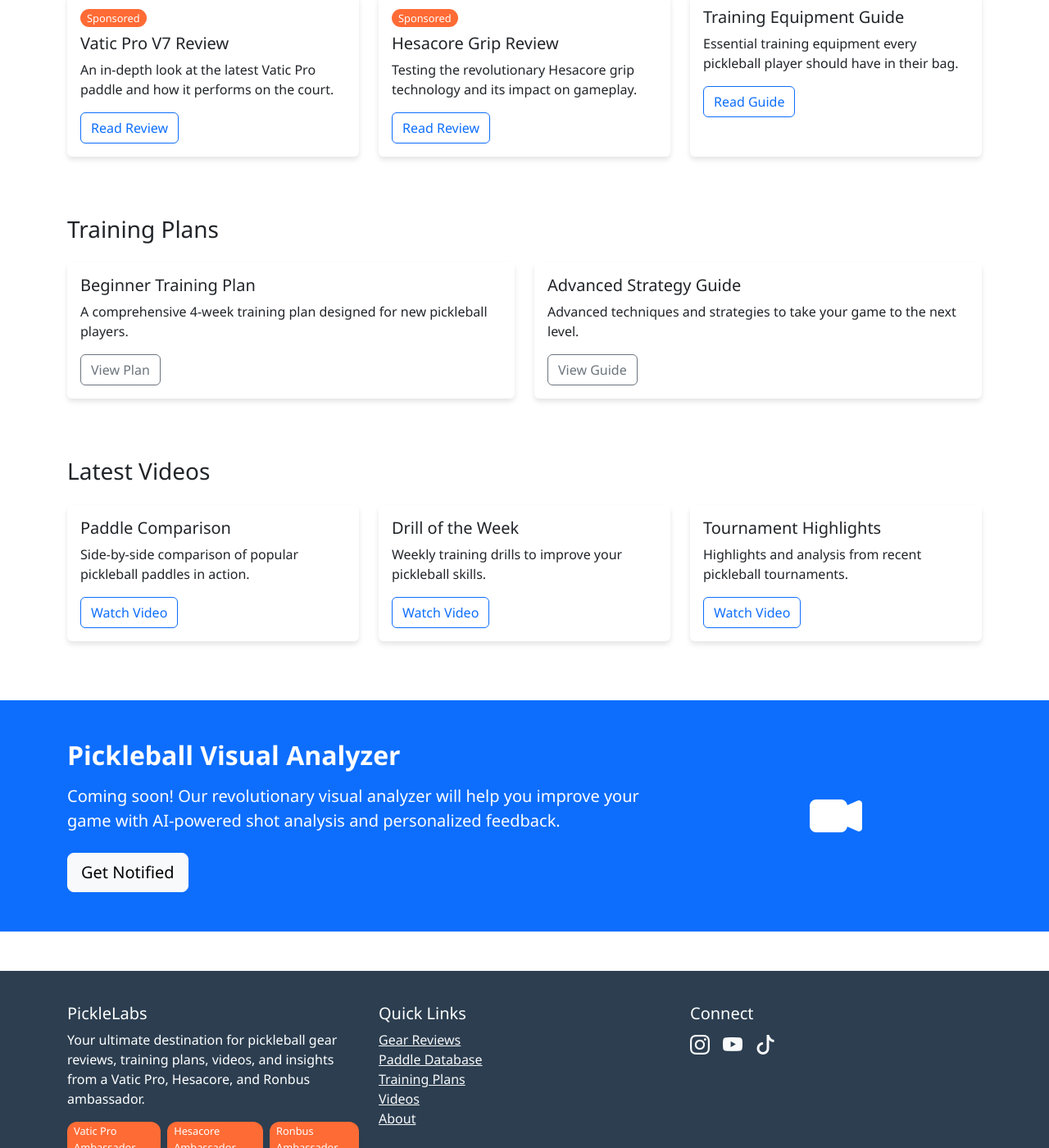
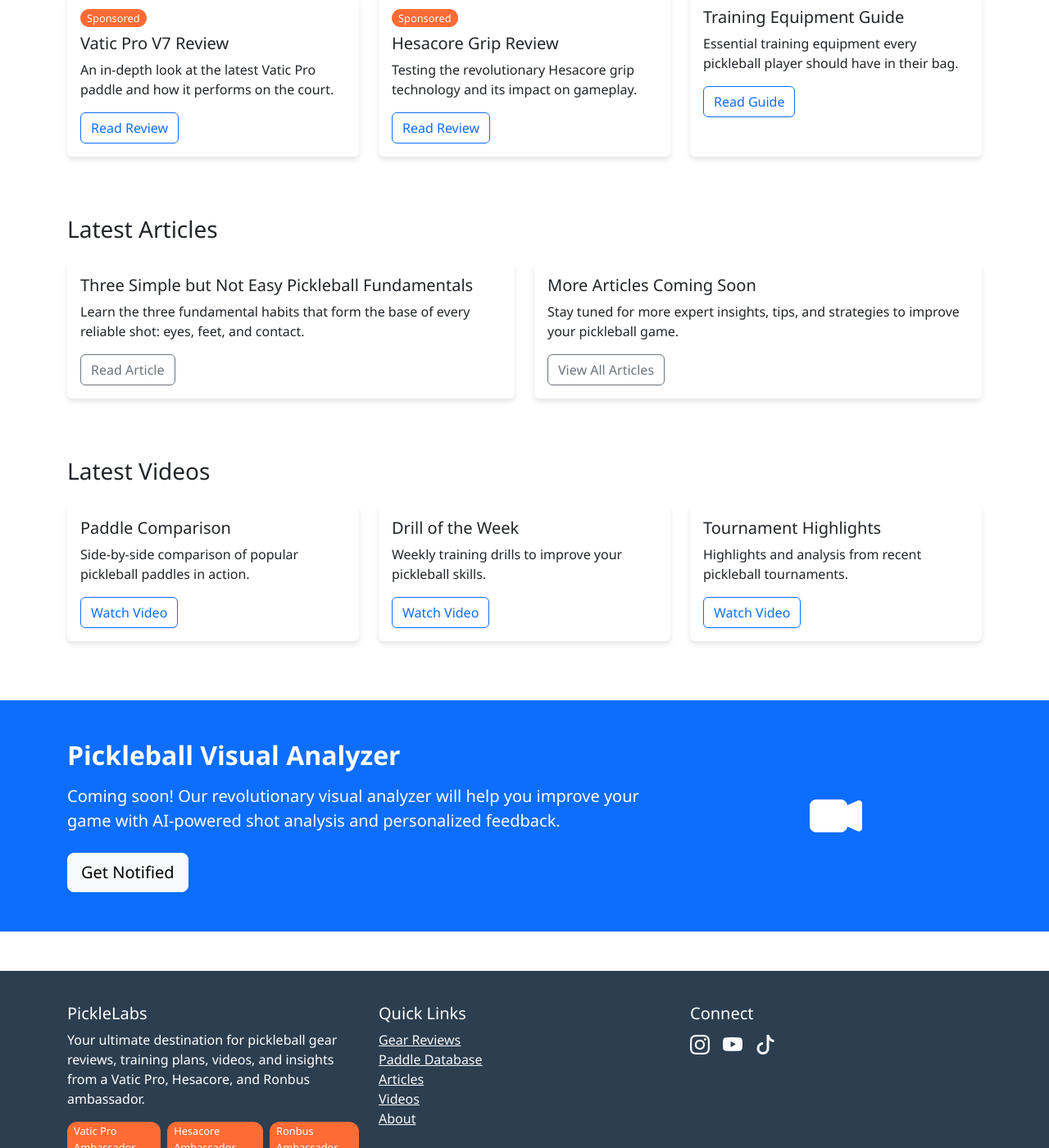
Before and after one commit to backupparachute/picklelabs-website, a Jekyll site: the page built from index.html, in a window 1280 px wide and 1400 px high, scrolled down 1392 px. Shown: the whole window at 82% size. Built offline with Jekyll 4.4.1, drawn with Linux system fonts in a browser that asks for light colours; comment, search, counter and statistics services are not loaded; some of the changed text lies outside the part shown.

Commit message:
fundamentals article

```diff
--- a/_layouts/default.html
+++ b/_layouts/default.html
@@ -148,7 +148,7 @@
                         <a class="nav-link" href="{{ site.baseurl }}/paddles/">Paddle Database</a>
                     </li>
                     <li class="nav-item">
-                        <a class="nav-link" href="{{ site.baseurl }}/training/">Training Plans</a>
+                        <a class="nav-link" href="{{ site.baseurl }}/articles/">Articles</a>
                     </li>
                     <li class="nav-item">
                         <a class="nav-link" href="{{ site.baseurl }}/videos/">Videos</a>
@@ -184,7 +184,7 @@
                     <ul class="list-unstyled">
                         <li><a href="{{ site.baseurl }}/reviews/" class="text-light">Gear Reviews</a></li>
                         <li><a href="{{ site.baseurl }}/paddles/" class="text-light">Paddle Database</a></li>
-                        <li><a href="{{ site.baseurl }}/training/" class="text-light">Training Plans</a></li>
+                        <li><a href="{{ site.baseurl }}/articles/" class="text-light">Articles</a></li>
                         <li><a href="{{ site.baseurl }}/videos/" class="text-light">Videos</a></li>
                         <li><a href="{{ site.baseurl }}/about/" class="text-light">About</a></li>
                     </ul>
--- a/index.html
+++ b/index.html
@@ -10,10 +10,10 @@
         <div class="row align-items-center">
             <div class="col-lg-6">
                 <h1 class="display-4 fw-bold mb-4">Welcome to PickleLabs</h1>
-                <p class="lead mb-4">Your ultimate destination for pickleball gear reviews, training plans, videos, and expert insights. As a Vatic Pro, Hesacore, and Ronbus ambassador, I bring you authentic reviews and professional recommendations.</p>
+                <p class="lead mb-4">Your ultimate destination for pickleball gear reviews, articles, videos, and expert insights. As a Vatic Pro, Hesacore, and Ronbus ambassador, I bring you authentic reviews and professional recommendations.</p>
                 <div class="d-flex gap-3">
                     <a href="/reviews/" class="btn btn-light btn-lg">Explore Reviews</a>
-                    <a href="/training/" class="btn btn-outline-light btn-lg">Training Plans</a>
+                    <a href="/articles/" class="btn btn-outline-light btn-lg">Read Articles</a>
                 </div>
             </div>
             <div class="col-lg-6 text-center">
@@ -122,26 +122,26 @@
             </div>
         </div>
 
-        <!-- Training Plans -->
+        <!-- Latest Articles -->
         <div class="row mb-5">
             <div class="col-12">
-                <h3 class="mb-4">Training Plans</h3>
+                <h3 class="mb-4">Latest Articles</h3>
             </div>
             <div class="col-md-6 mb-4">
                 <div class="card h-100">
                     <div class="card-body">
-                        <h5 class="card-title">Beginner Training Plan</h5>
-                        <p class="card-text">A comprehensive 4-week training plan designed for new pickleball players.</p>
-                        <a href="/training/beginner-plan/" class="btn btn-outline-secondary">View Plan</a>
+                        <h5 class="card-title">Three Simple but Not Easy Pickleball Fundamentals</h5>
+                        <p class="card-text">Learn the three fundamental habits that form the base of every reliable shot: eyes, feet, and contact.</p>
+                        <a href="/articles/three-simple-fundamentals/" class="btn btn-outline-secondary">Read Article</a>
                     </div>
                 </div>
             </div>
             <div class="col-md-6 mb-4">
                 <div class="card h-100">
                     <div class="card-body">
-                        <h5 class="card-title">Advanced Strategy Guide</h5>
-                        <p class="card-text">Advanced techniques and strategies to take your game to the next level.</p>
-                        <a href="/training/advanced-strategy/" class="btn btn-outline-secondary">View Guide</a>
+                        <h5 class="card-title">More Articles Coming Soon</h5>
+                        <p class="card-text">Stay tuned for more expert insights, tips, and strategies to improve your pickleball game.</p>
+                        <a href="/articles/" class="btn btn-outline-secondary">View All Articles</a>
                     </div>
                 </div>
             </div>
```
Also changed, not shown: articles.html (added, +133 -0 lines), articles/three-simple-fundamentals.html (added, +141 -0 lines).
